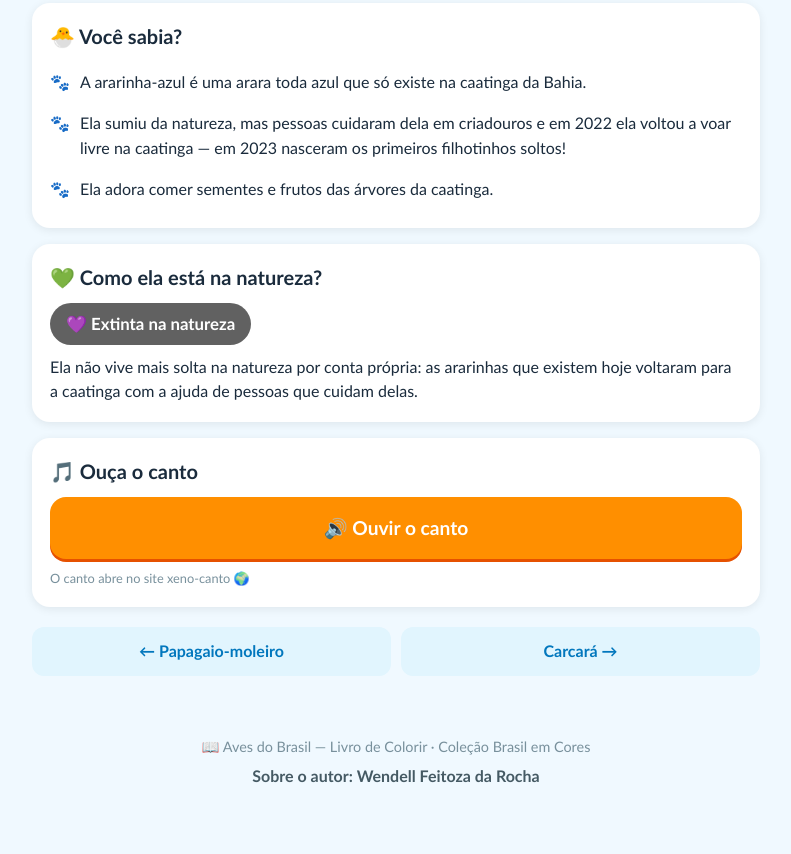
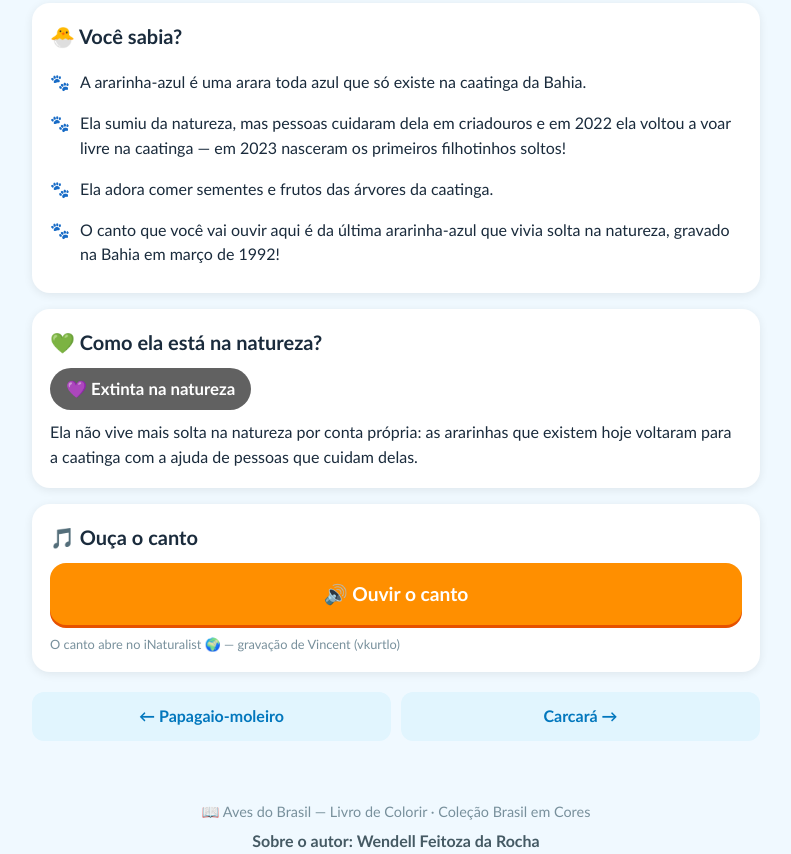
Before and after one commit to wendellfeitozadarocha-maker/aves-do-brasil, a plain HTML site: page ararinha-azul.html in a window 1280 px wide. Shown: the part 676-1530 px from the top of the page, without its empty margins (244-1035 px from the left). Before the commit the page ends 1499 px from the top, so only its background shows below. Drawn offline with Linux system fonts and the light colour scheme.

Commit message:
Ararinha-azul: canto do iNaturalist + foto da ave viva

```diff
--- a/ararinha-azul.html
+++ b/ararinha-azul.html
@@ -21,6 +21,7 @@
 <li>A ararinha-azul é uma arara toda azul que só existe na caatinga da Bahia.</li>
 <li>Ela sumiu da natureza, mas pessoas cuidaram dela em criadouros e em 2022 ela voltou a voar livre na caatinga — em 2023 nasceram os primeiros filhotinhos soltos!</li>
 <li>Ela adora comer sementes e frutos das árvores da caatinga.</li>
+<li>O canto que você vai ouvir aqui é da última ararinha-azul que vivia solta na natureza, gravado na Bahia em março de 1992!</li>
 </ul>
 </section>
 
@@ -32,7 +33,7 @@
 
 <section class="cardbox">
 <h2>🎵 Ouça o canto</h2>
-<a class="btn" href="https://xeno-canto.org/species/Cyanopsitta-spixii">🔊 Ouvir o canto</a><p class="credit">O canto abre no site xeno-canto 🌍</p>
+<a class="btn" href="https://www.inaturalist.org/observations/50196997">🔊 Ouvir o canto</a><p class="credit">O canto abre no iNaturalist 🌍 — gravação de Vincent (vkurtlo)</p>
 </section>
 
 <div class="nav"><a href="papagaio-moleiro.html">← Papagaio-moleiro</a><a href="carcara.html">Carcará →</a></div>
```
Also changed, not shown: index.html (+1 -1 lines).
